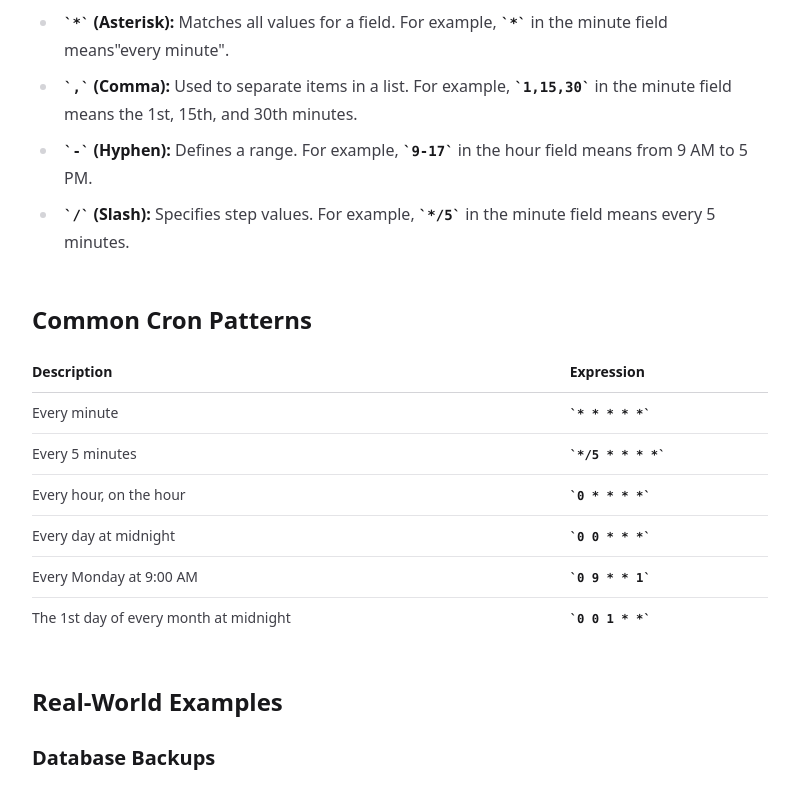
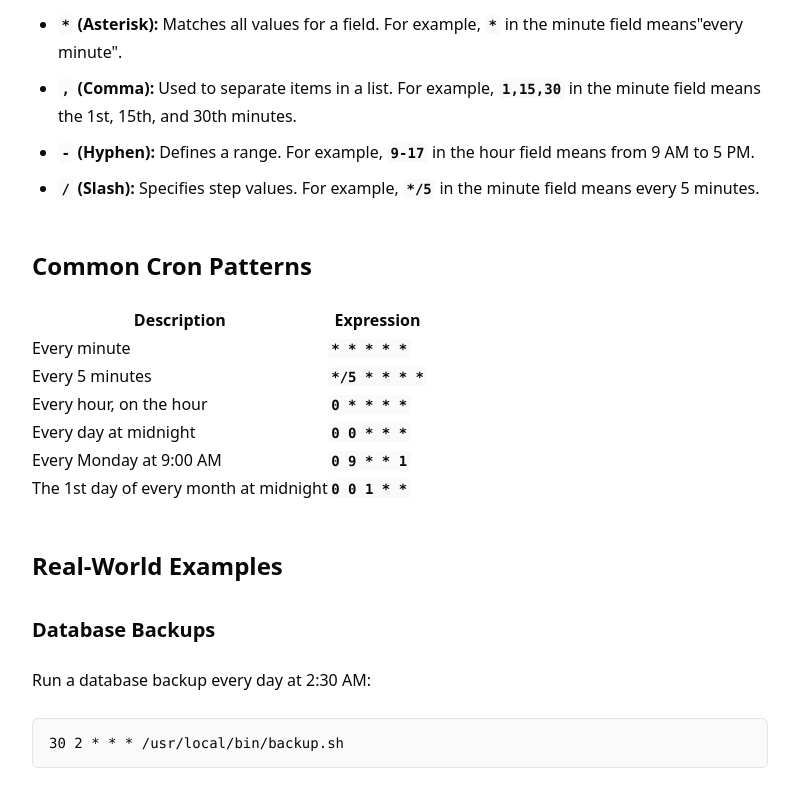
Before and after one commit to Saad-web-spec/DevScratchPad, a Next.js app: page /blog/cron-expression-cheat-sheet in a window 1280 px wide. Shown: the part 700-1492 px from the top of the page, without its empty margins (240-1039 px from the left). Built offline with nearby package versions, Linux system fonts and the light colour scheme.

Commit message:
style: replace typography plugin with robust manual prose CSS for Vercel/Turbopack compatibility

```diff
--- a/src/app/globals.css
+++ b/src/app/globals.css
@@ -1,5 +1,94 @@
 @import "tailwindcss";
-@plugin "@tailwindcss/typography";
+
+/* Manual typography styles to ensure markdown rendering in Turbopack */
+@layer utilities {
+  .prose {
+    color: var(--foreground);
+    line-height: 1.75;
+  }
+  .prose p {
+    margin-top: 1.25em;
+    margin-bottom: 1.25em;
+  }
+  .prose h1 {
+    font-size: 2.25em;
+    margin-top: 0;
+    margin-bottom: 0.8888889em;
+    line-height: 1.1111111;
+    font-weight: 800;
+  }
+  .prose h2 {
+    font-size: 1.5em;
+    margin-top: 2em;
+    margin-bottom: 1em;
+    line-height: 1.3333333;
+    font-weight: 700;
+  }
+  .prose h3 {
+    font-size: 1.25em;
+    margin-top: 1.6em;
+    margin-bottom: 0.6em;
+    line-height: 1.6;
+    font-weight: 600;
+  }
+  .prose ul {
+    margin-top: 1.25em;
+    margin-bottom: 1.25em;
+    padding-left: 1.625em;
+    list-style-type: disc;
+  }
+  .prose ol {
+    margin-top: 1.25em;
+    margin-bottom: 1.25em;
+    padding-left: 1.625em;
+    list-style-type: decimal;
+  }
+  .prose li {
+    margin-top: 0.5em;
+    margin-bottom: 0.5em;
+  }
+  .prose pre {
+    background-color: var(--surface);
+    color: var(--foreground);
+    border: 1px solid var(--border);
+    overflow-x: auto;
+    font-weight: 400;
+    font-size: 0.875em;
+    line-height: 1.7142857;
+    margin-top: 1.7142857em;
+    margin-bottom: 1.7142857em;
+    border-radius: 0.375rem;
+    padding: 0.8571429em 1.1428571em;
+  }
+  .prose code {
+    color: var(--foreground);
+    font-weight: 600;
+    font-size: 0.875em;
+    background-color: var(--surface);
+    padding: 0.125em 0.25em;
+    border-radius: 0.25rem;
+  }
+  .prose pre code {
+    background-color: transparent;
+    border-width: 0;
+    border-radius: 0;
+    padding: 0;
+    font-weight: inherit;
+    color: inherit;
+    font-size: inherit;
+    font-family: inherit;
+    line-height: inherit;
+  }
+  .prose a {
+    color: var(--accent);
+    text-decoration: underline;
+    font-weight: 500;
+  }
+  .prose strong {
+    font-weight: 600;
+    color: var(--foreground);
+  }
+}
 
 @custom-variant dark (&:where(.dark, .dark *));
 
```
